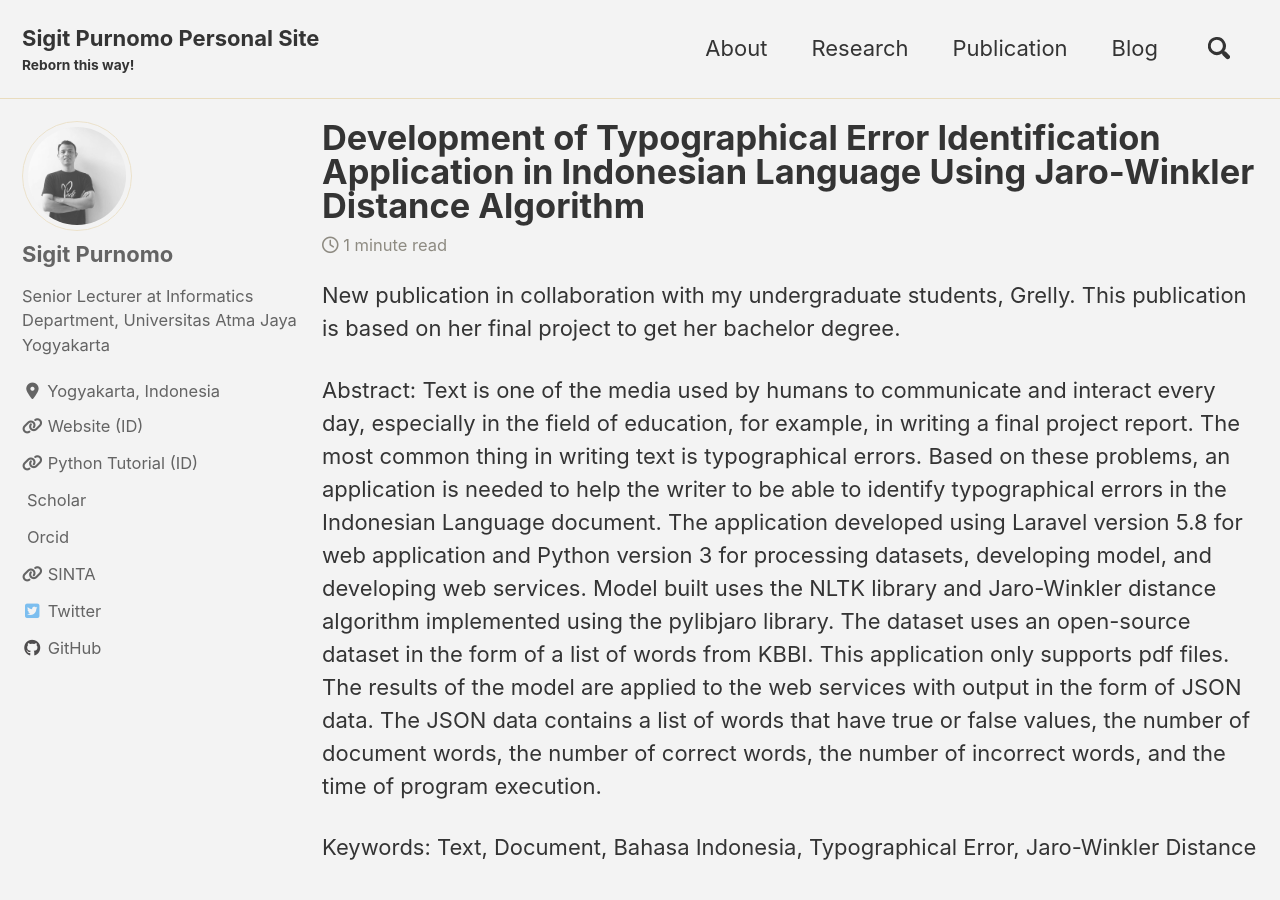
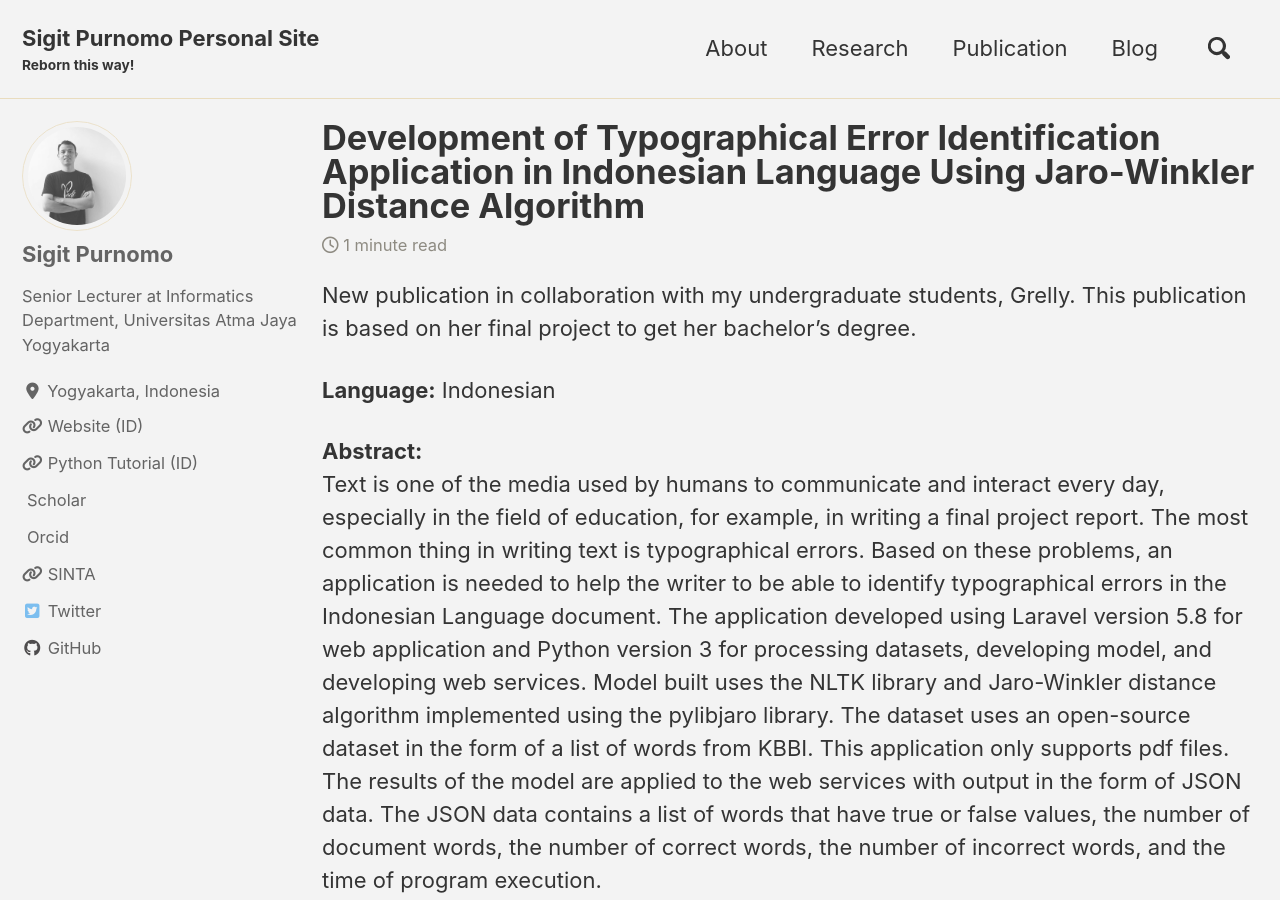
Before and after one commit to sigit-purnomo/sigit-purnomo.github.io, a Jekyll site: the page built from _posts/2020-05-11-development-of-typographical-error-identification-application-in-indonesian-language-using-jaro-winkler-distance-algorithm.md, in a window 1280 px wide and 900 px high. Built offline with Jekyll 4.4.1, drawn with Linux system fonts in a browser that asks for light colours; cached includes are drawn as plain includes; nearby versions of some CDN libraries; a style sheet for code colours, icons or effects is not loaded; part of the change alters nothing that is shown; some of the changed text lies outside the part shown.

Commit message:
Update 2020-05-11-development-of-typographical-error-identification-application-in-indonesian-language-using-jaro-winkler-distance-algorithm.md

```diff
--- a/_posts/2020-05-11-development-of-typographical-error-identification-application-in-indonesian-language-using-jaro-winkler-distance-algorithm.md
+++ b/_posts/2020-05-11-development-of-typographical-error-identification-application-in-indonesian-language-using-jaro-winkler-distance-algorithm.md
@@ -5,9 +5,13 @@ date: 2020-05-11
 permalink: /posts/2020/05/development-of-typographical-error-identification-application-in-indonesian-language-using-jaro-winkler-distance-algorithm/
 ---
 
-New publication in collaboration with my undergraduate students, Grelly. This publication is based on her final project to get her bachelor degree.
+New publication in collaboration with my undergraduate students, Grelly. This publication is based on her final project to get her bachelor's degree.
 
-Abstract:
+**Language:** Indonesian
+
+**Abstract:** <br />
 Text is one of the media used by humans to communicate and interact every day, especially in the field of education, for example, in writing a final project report. The most common thing in writing text is typographical errors. Based on these problems, an application is needed to help the writer to be able to identify typographical errors in the Indonesian Language document. The application developed using Laravel version 5.8 for web application and Python version 3 for processing datasets, developing model, and developing web services. Model built uses the NLTK library and Jaro-Winkler distance algorithm implemented using the pylibjaro library. The dataset uses an open-source dataset in the form of a list of words from KBBI. This application only supports pdf files. The results of the model are applied to the web services with output in the form of JSON data. The JSON data contains a list of words that have true or false values, the number of document words, the number of correct words, the number of incorrect words, and the time of program execution.
 
-Keywords: Text, Document, Bahasa Indonesia, Typographical Error, Jaro-Winkler Distance
+**Keywords:** Text, Document, Bahasa Indonesia, Typographical Error, Jaro-Winkler Distance
+
+**Article:** [JUITA : Jurnal Informatika 8 (1), 19-27](http://jurnalnasional.ump.ac.id/index.php/JUITA/article/view/6344)
```
